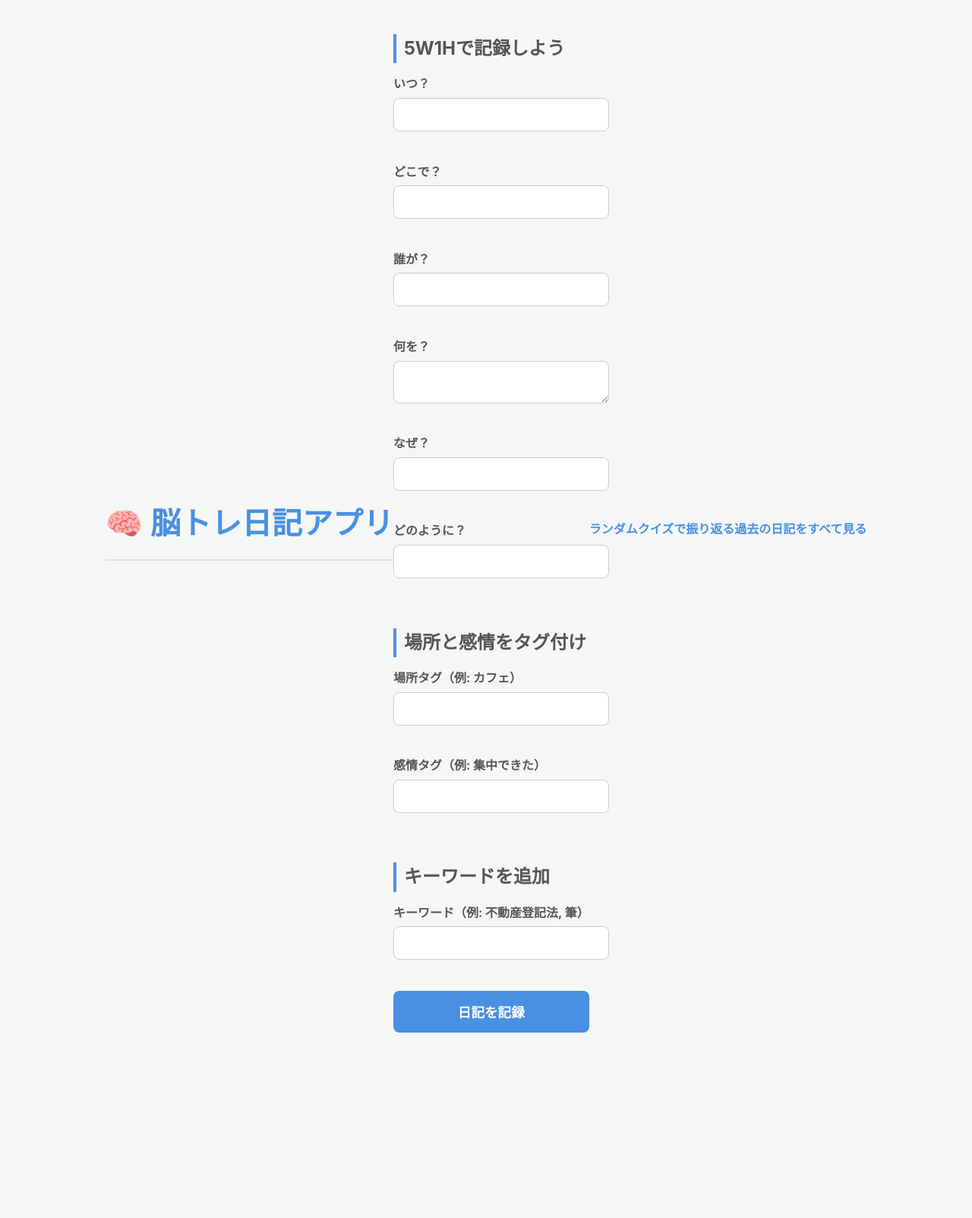
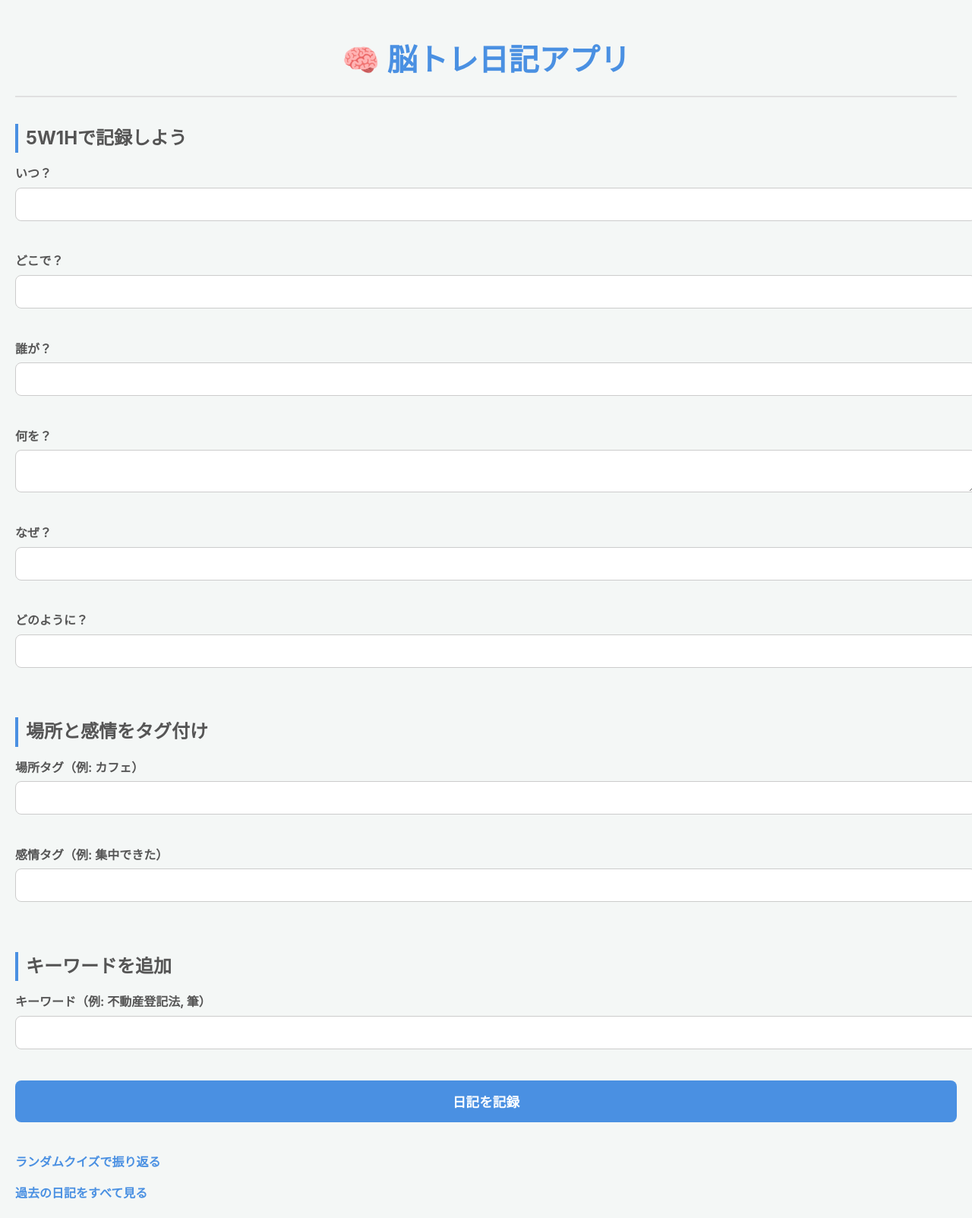
Before and after one commit to sct202506/memory_diary_app, a Flask app: page / in a window 1280 px wide. Shown: the whole page at 76% size. Before the commit the page ends 1359 px from the top, so only its background shows below. Run offline with Flask 3, Linux system fonts and the light colour scheme.

Commit message:
Add and update CSS for website design

```diff
--- a/static/style.css
+++ b/static/style.css
@@ -6,10 +6,6 @@ body {
     line-height: 1.6;
     margin: 0;
     padding: 20px;
-    display: flex;
-    justify-content: center;
-    align-items: center;
-    min-height: 100vh;
 }
 
 /* コンテナ：コンテンツを中央に配置し、見やすくする */
@@ -20,6 +16,7 @@ body {
     background-color: #fff;
     border-radius: 12px;
     box-shadow: 0 4px 20px rgba(0, 0, 0, 0.08); /* 影で立体感を出す */
+    margin: 0 auto; /* この1行で水平方向の中央揃えを実現 */
 }
 
 /* ヘッダー：タイトルと装飾 */
```
